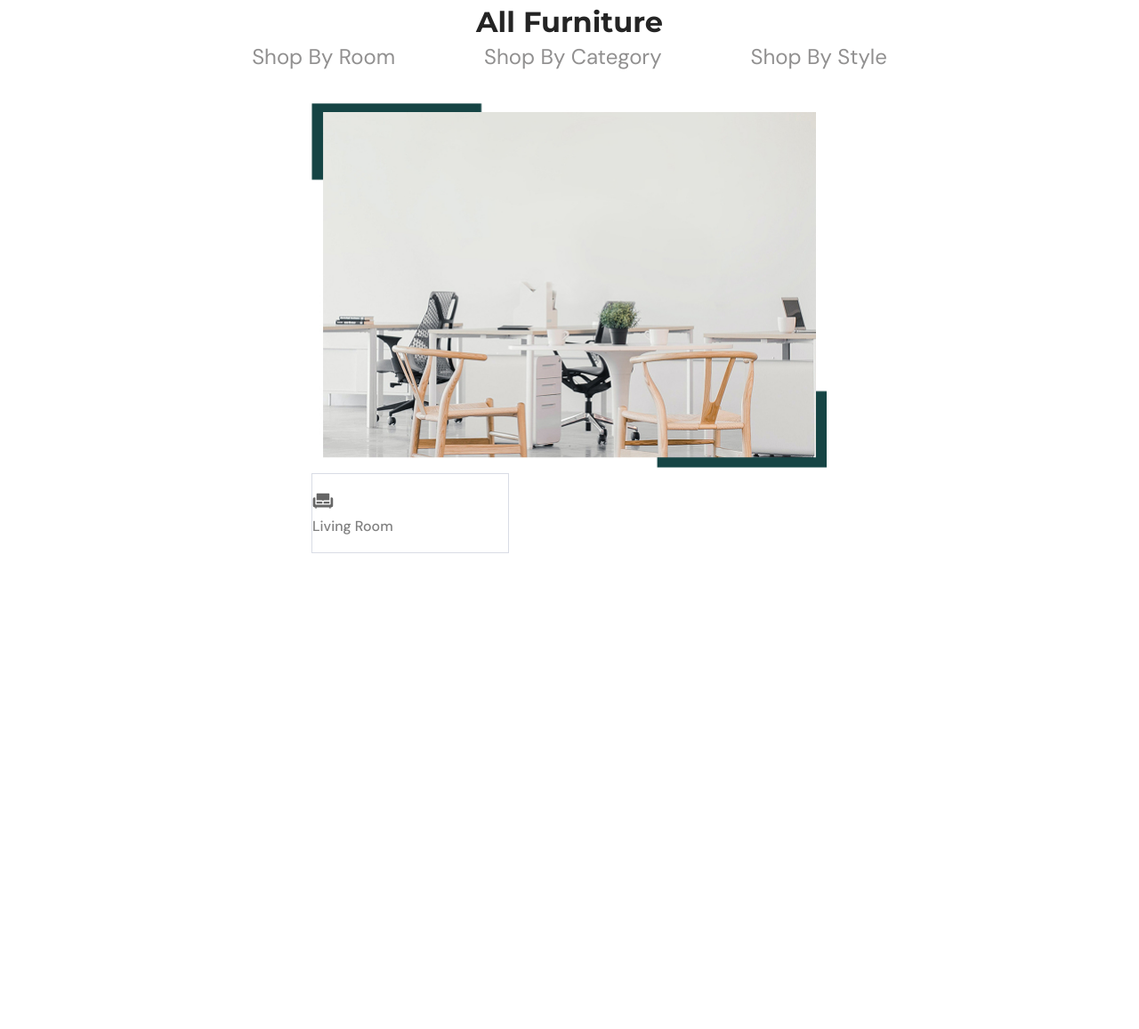
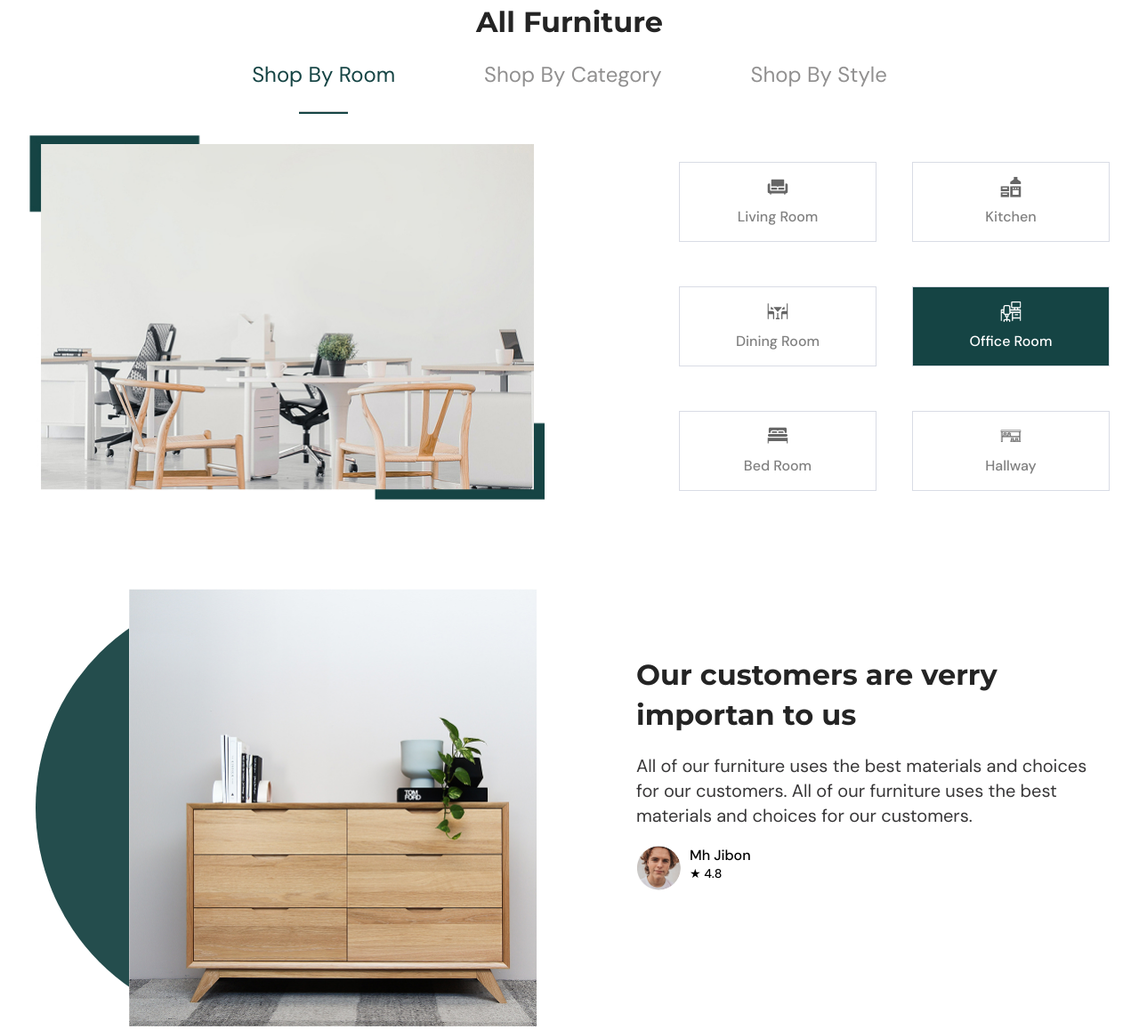
Before and after one commit to TsimurKurchyshyn/DudeShape-Project, a plain HTML site: page index.html in a window 1280 px wide. Shown: the part 2540-3697 px from the top of the page at 89% size. Before the commit the page ends 3162 px from the top, so only its background shows below. Drawn offline with Linux system fonts and the light colour scheme.

Commit message:
DudeShape Project commit 3

```diff
--- a/css/style.css
+++ b/css/style.css
@@ -376,11 +376,14 @@ body{
   display: flex;
   flex-direction: row;
   gap: 100px;
+  margin-top: 20px;
 }
 
-.furniture__section-name{
+.furniture__section{
   font-size: 24px;
   color: #919090;
+  cursor: pointer;
+  user-select: none;
 }
 
 .furniture__section-line{
@@ -391,9 +394,30 @@ body{
   opacity: 0;
 }
 
+.furniture__section-room{
+  color: #154444;
+}
+
+.furniture__section-roomline{
+  opacity: 1;
+}
+
+.furniture__main{
+  display: flex;
+  flex-direction: row;
+  gap: 150px;
+}
+
 .furniture__main-pic{
   width: 580px;
   height: 410px;
+}
+
+.furniture__list{
+  display: grid;
+  grid-template-columns: repeat(2, 3fr);
+  gap: 40px;
+  margin-top: 30px;
 }
 
 .furniture__list-block{
@@ -404,6 +428,14 @@ body{
   border-color: #D9DCE5;
   justify-content: center;
   align-content: center;
+  text-align: center;
+  color: #808080;
+  cursor: pointer;
+  user-select: none;
+}
+
+.furniture__list-text{
+  margin-top: 5px;
 }
 
 .furniture__list-img{
@@ -413,8 +445,107 @@ body{
 
 .furniture__list-text{
   font-size: 16px;
-  color: #808080;
   font-weight: 500;
+}
+
+.furniture__list-office{
+  background-color: #154444;
+  color: #FFFFFF;
+}
+
+.customers{
+  justify-items: center;
+  margin-top: 100px;
+  width: 1200px;
+  justify-self: center;
+}
+
+.customers__pic-circle{
+  width: 492.4248046875px;
+  height: 492.4248046875px;
+  border-radius: 50%;
+  background-color: #244D4D;
+  position: absolute;
+  z-index: 1;
+}
+
+.customers__separator{
+  display: grid;
+  grid-template-columns: repeat(2, 1fr);
+  gap: 150px;
+}
+
+.customers__pic-img{
+  width: 459.0914306640625px;
+  height: 492.4248046875px;
+  position: absolute;
+  z-index: 2;
+  margin-left: 105.2px;
+}
+
+.customers__main{
+  margin-top: 75px;
+}
+
+.customers__main-head{
+  font-size: 32px;
+  color: #242424;
+  font-family: "Montserrat", sans-serif;
+  font-weight: 700;
+  margin-bottom: 20px;
+}
+
+.customers__main-text{
+  font-size: 20px;
+  color: #383738;
+  margin-bottom: 20px;
+}
+
+.customers__rate{
+  display: flex;
+  flex-direction: row;
+  color: #000;
+  gap: 10px
+}
+
+.customers__rate-img{
+  width: 50px;
+  height: 50px;
+  border-radius: 50%;
+}
+
+.customers__rate-name{
+  font-size: 16px;
+  font-weight: 500;
+}
+
+.customers__rate-rating{
+  font-size: 14px;
+  font-weight: 500;
+}
+
+.news{
+  justify-items: center;
+  margin-top: 300px;
+  width: 1200px;
+  justify-self: center;
+}
+
+.news__main{
+  width: 1200px;
+  height: 394.3199157714844px;
+  background-color: #F4F6F6;
+  color: #222222;
+}
+
+.news__main-head{
+  font-family: "Montserrat", sans-serif;
+  font-weight: 700;
+  font-size: 32px;
+}
+
+.news__main-text{
+  font-size: 16px;
 }
 
 @media (max-width: 1024px) {
--- a/index.html
+++ b/index.html
@@ -186,9 +186,9 @@
     <div class="furniture__header">
       <h1 class="furniture__header-head">All Furniture</h1>
       <div class="furniture__sections">
-        <div class="furniture__section">
+        <div class="furniture__section furniture__section-room">
           <p class="furniture__section-name">Shop By Room</p>
-          <hr class="furniture__section-line">
+          <hr class="furniture__section-line furniture__section-roomline">
         </div>
         <div class="furniture__section">
           <p class="furniture__section-name">Shop By Category</p>
@@ -207,7 +207,57 @@
             <img class="furniture__list-img" src="images/livingroom.svg">
             <p class="furniture__list-text">Living Room</p>
           </div>
+          <div class="furniture__list-block">
+            <img class="furniture__list-img" src="images/kitchen.svg">
+            <p class="furniture__list-text">Kitchen</p>
+          </div>
+          <div class="furniture__list-block">
+            <img class="furniture__list-img" src="images/diningroom.svg">
+            <p class="furniture__list-text">Dining Room</p>
+          </div>
+          <div class="furniture__list-block furniture__list-office">
+            <img class="furniture__list-img" src="images/office.svg">
+            <p class="furniture__list-text">Office Room</p>
+          </div>
+          <div class="furniture__list-block">
+            <img class="furniture__list-img" src="images/bedroom.svg">
+            <p class="furniture__list-text">Bed Room</p>
+          </div>
+          <div class="furniture__list-block">
+            <img class="furniture__list-img" src="images/hallway.svg">
+            <p class="furniture__list-text">Hallway</p>
+          </div>
         </div>
+    </div>
+  </section>
+
+  <section class="customers" id="customerz">
+    <div class="customers__separator">
+      <div class="customers__pic">
+        <div class="customers__pic-circle"></div>
+        <img class="customers__pic-img" src="images/customerpic.jpg">
+      </div>
+      <div class="customers__main">
+        <h1 class="customers__main-head">Our customers are verry importan to us</h1>
+        <p class="customers__main-text">All of our furniture uses the best materials and choices for our customers.
+          All of our furniture uses the best materials and choices for our customers.</p>
+          <div class="customers__rate">
+        <img class="customers__rate-img" src="images/mhjibon.png">
+        <div class="customers__rate-text">
+          <p class="customers__rate-name">Mh Jibon</p>
+          <p class="customers__rate-rating">&#9733; 4.8</p>
+        </div>
+      </div>
+      </div>
+    </div>
+  </section>
+
+  <section class="news" id="newz">
+    <div class="news__main">
+      <h1 class="news__main-head">Subscribe to get the latest news about us</h1>
+      <p class="news__main-text">Lorem ipsum dolor sit amet, consectetur adipiscing elit,
+        sed eiusmod tempor incididunt ut labore at dolore.</p>
+      <input class="news__register">
     </div>
   </section>
 
```
Also changed, not shown: images/customerpic.jpg (added), images/hallway.svg (renamed from images/furniture.svg), images/mhjibon.png (added).
